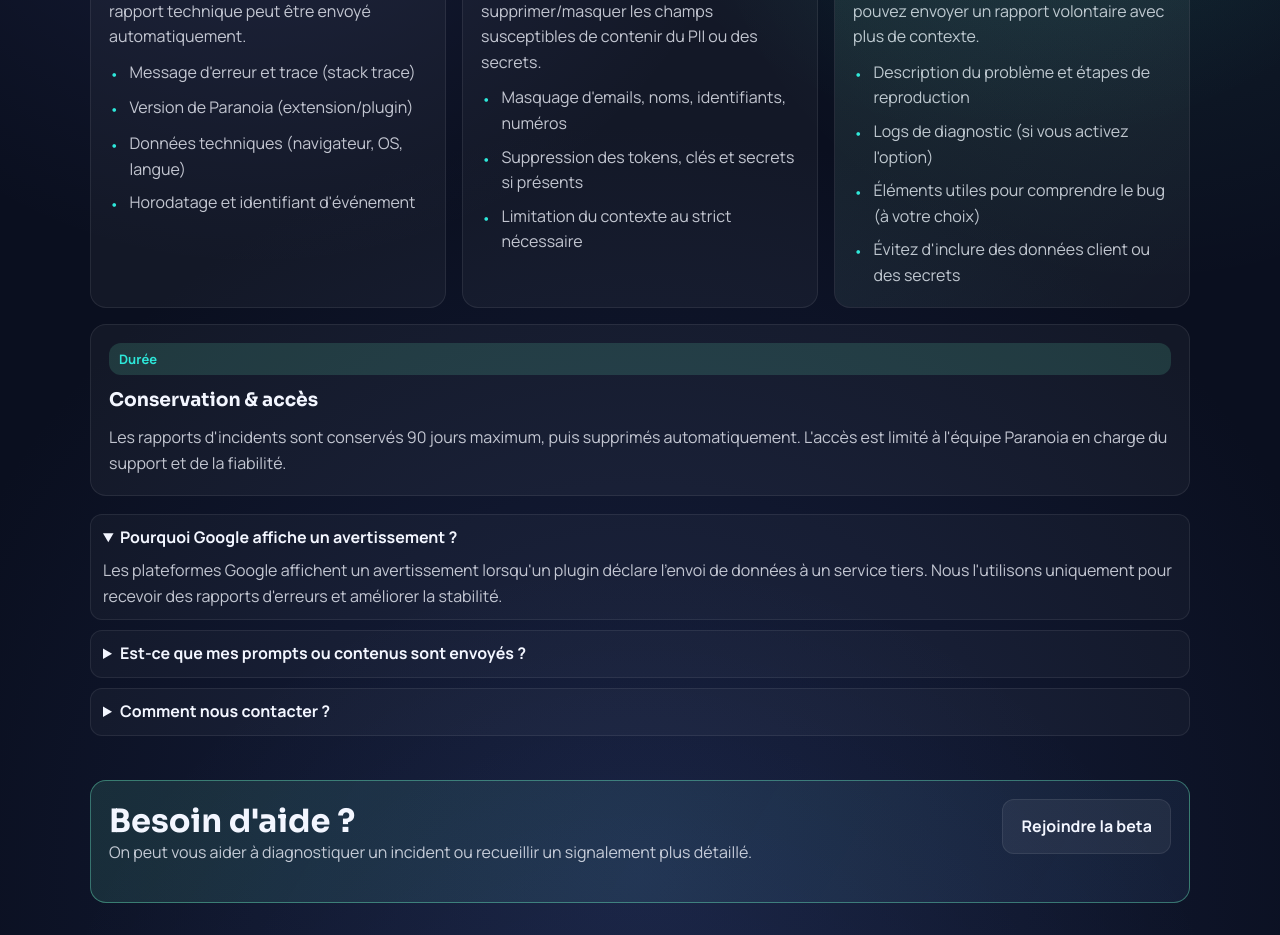
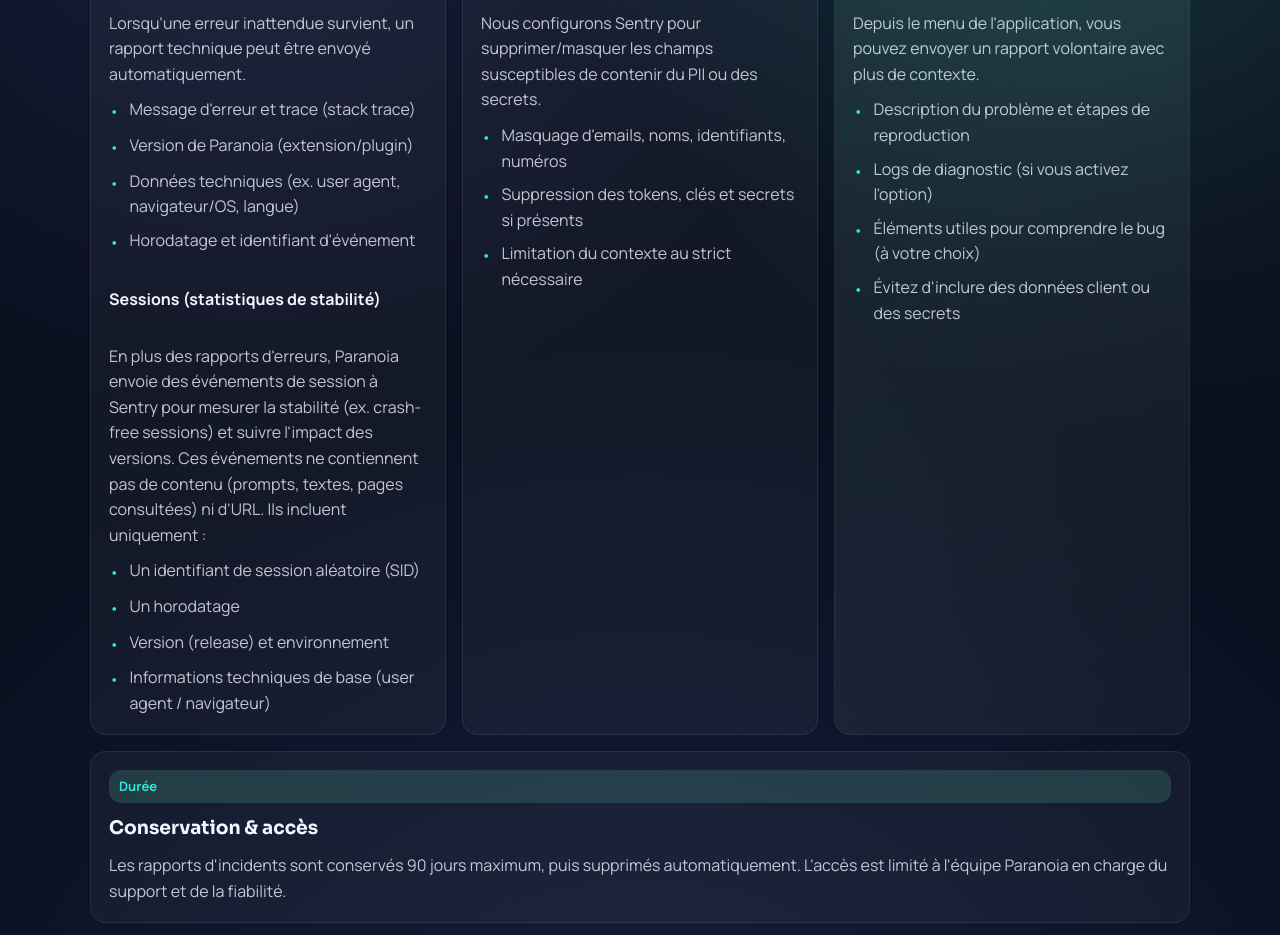
Before and after one commit to Julientalbot/paranoia.re, a Next.js app: page /rapports-incidents in a window 1280 px wide. Shown: the part 480-1415 px from the top of the page. Built offline with nearby package versions, Linux system fonts and the light colour scheme.

Commit message:
Document Sentry session telemetry

```diff
--- a/app/rapports-incidents/page.tsx
+++ b/app/rapports-incidents/page.tsx
@@ -33,6 +33,9 @@
                 Pour améliorer la stabilité de Paranoia, nous utilisons Sentry (outil de suivi d&apos;erreurs).
                 L&apos;objectif est de diagnostiquer les crashs et bugs sans collecter de données personnelles.
               </p>
+              <p className="muted">
+                Finalité : diagnostic des bugs et mesure de stabilité par version. Base : intérêt légitime à assurer la sécurité et la fiabilité du service.
+              </p>
             </div>
             <span className="capsule">Conservation 90 jours</span>
           </div>
@@ -45,8 +48,20 @@
               <ul className="list">
                 <li>Message d&apos;erreur et trace (stack trace)</li>
                 <li>Version de Paranoia (extension/plugin)</li>
-                <li>Données techniques (navigateur, OS, langue)</li>
+                <li>Données techniques (ex. user agent, navigateur/OS, langue)</li>
                 <li>Horodatage et identifiant d&apos;événement</li>
+              </ul>
+              <h4>Sessions (statistiques de stabilité)</h4>
+              <p>
+                En plus des rapports d&apos;erreurs, Paranoia envoie des événements de session à Sentry pour mesurer la stabilité
+                (ex. crash-free sessions) et suivre l&apos;impact des versions. Ces événements ne contiennent pas de contenu (prompts,
+                textes, pages consultées) ni d&apos;URL. Ils incluent uniquement :
+              </p>
+              <ul className="list">
+                <li>Un identifiant de session aléatoire (SID)</li>
+                <li>Un horodatage</li>
+                <li>Version (release) et environnement</li>
+                <li>Informations techniques de base (user agent / navigateur)</li>
               </ul>
             </div>
 
@@ -94,8 +109,10 @@
             <details>
               <summary>Est-ce que mes prompts ou contenus sont envoyés ?</summary>
               <p>
-                Par défaut, non : Paranoia est conçu pour fonctionner en local. Dans un signalement manuel, le contenu que vous saisissez
-                volontairement peut être transmis ; pensez à retirer toute donnée sensible.
+                Par défaut, non : Paranoia est conçu pour fonctionner en local. Les envois automatiques concernent uniquement
+                des rapports techniques (erreurs) et des événements de session pour des statistiques de stabilité. Aucun contenu
+                (prompts, texte, pages/URL) n&apos;est transmis automatiquement. Dans un signalement manuel, le contenu que vous
+                saisissez volontairement peut être transmis ; pensez à retirer toute donnée sensible.
               </p>
             </details>
             <details>
```
